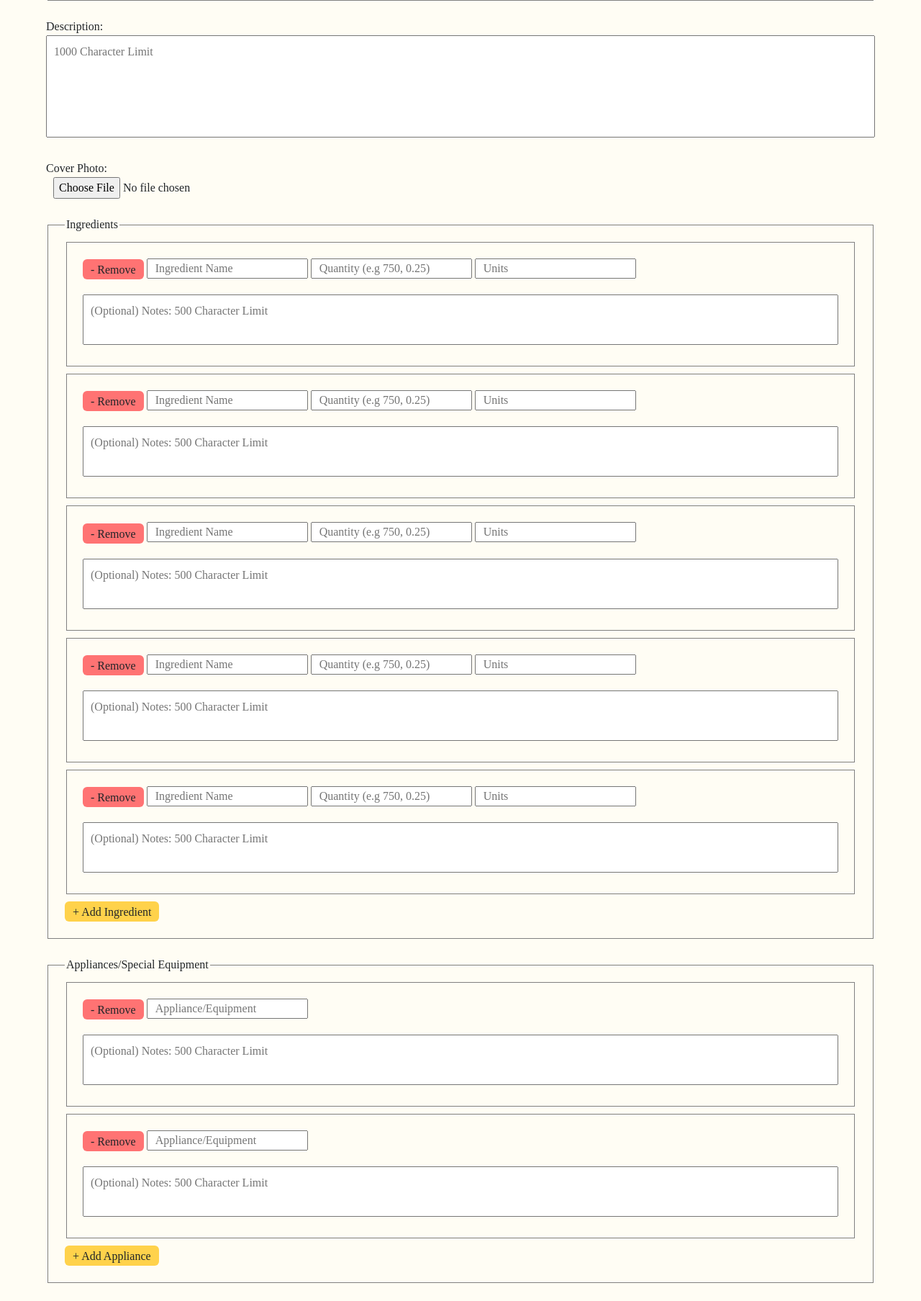
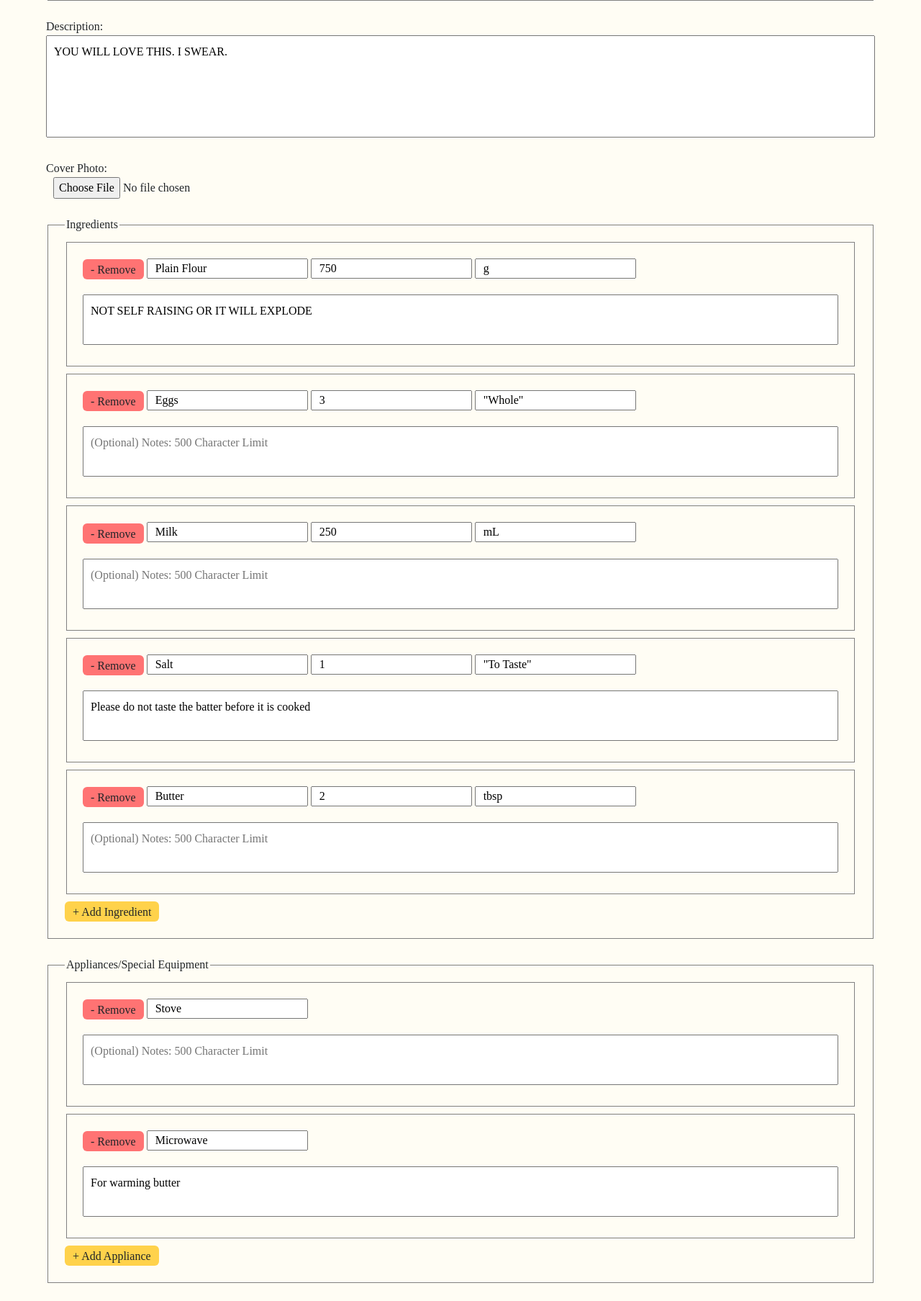
Before and after one commit to Angela74180/AWD_Group_Project, a Flask app: page /create_recipe/1 in a window 1280 px wide. Shown: the part 703-2510 px from the top of the page at 72% size. Run offline with Flask 3, Linux system fonts and the light colour scheme.

Commit message:
Made alterations so that ingredients and tags now can be altered dynamically.

```diff
--- a/app.py
+++ b/app.py
@@ -34,7 +34,7 @@ def create_recipe(recipe_num):
 
         "appliances": [
             {"name": "Stove", "extraData": "", "desc": ""},
-            {"name": "Microwave", "extraData": "850", "desc": ""}
+            {"name": "Microwave", "extraData": "850", "desc": "For warming butter"}
         ],
 
         "steps": [
--- a/static/Create_Recipe/editAppliances.js
+++ b/static/Create_Recipe/editAppliances.js
@@ -2,24 +2,26 @@ let appliance_id_counter = 0;
 
 // document.addEventListener("DOMContentLoaded", addAppliance);
 
-function chosenAppliance(appliance) {
-    let details = appliance.parentElement.childNodes[7];
+function chosenAppliance(appliance, extraData) {
+    console.log(appliance);
+
+    let details = appliance.parentElement.getElementsByTagName("div")[0];
     details.innerHTML = "";
 
     if (appliance.value == "Microwave") {
         details.innerHTML = `
-        Wattage: <input type = "number" style="margin-top: 2%" placeholder = "(e.g 850, 1000, 1200)" min = "400" required> W</input>
+        Wattage: <input type = "number" style="margin-top: 2%" placeholder = "(e.g 850, 1000, 1200)" min = "400" value = "${handleQuotes(extraData)}" required> W</input>
         `;
     }
 
     if (appliance.value == "Other") {
         details.innerHTML = `
-        Appliance/Special Equipment Name: <input type = "text" style="margin-top: 2%" required></input>
+        Appliance/Special Equipment Name: <input type = "text" style="margin-top: 2%" value = "${handleQuotes(extraData)}" required></input>
         `;
     }
 }
 
-function addAppliance() {
+function addAppliance(applianceDict) {
     appliance_id_counter++;
 
     let container = document.getElementById("Appliances");
@@ -29,7 +31,7 @@ function addAppliance() {
     newAppliance.setAttribute("class", "appliance");
     newAppliance.innerHTML = `
         <button type="button" class="btn btn-remove" onclick="removeAppliance(event)">- Remove</button>
-        <input class="equipment_input" list="equipment" placeholder = "Appliance/Equipment" onchange="chosenAppliance(event.target)" required>
+        <input class="equipment_input" list="equipment" placeholder = "Appliance/Equipment" onchange="chosenAppliance(event.target, '')" value = "${handleQuotes(applianceDict["name"])}" required>
         <datalist id="equipment">
             <option value = "Other"></option>
             <option value = "Oven"></option>
@@ -67,10 +69,11 @@ function addAppliance() {
             <option value = "Digital Scales"></option>
         </datalist>
         <div id="applianceDetails"></div>
-        <textarea placeholder="(Optional) Notes: 500 Character Limit" rows = "2" maxlength="500" style="margin-top: 2%"></textarea>
+        <textarea placeholder="(Optional) Notes: 500 Character Limit" rows = "2" maxlength="500" style="margin-top: 2%">${handleQuotes(applianceDict["desc"])}</textarea>
     `;
+    container.appendChild(newAppliance);
 
-    container.appendChild(newAppliance);
+    chosenAppliance(newAppliance);
 }
 
 function removeAppliance(removeButton) {
--- a/static/Create_Recipe/editIngredients.js
+++ b/static/Create_Recipe/editIngredients.js
@@ -2,7 +2,7 @@ let ingredient_id_counter = 0;
 
 // document.addEventListener("DOMContentLoaded", addIngredient);
 
-function addIngredient() {
+function addIngredient(ingredientDict) {
     ingredient_id_counter++;
 
     let container = document.getElementById("Ingredients");
@@ -12,9 +12,9 @@ function addIngredient() {
     newIngredient.setAttribute("class", "ingredient");
     newIngredient.innerHTML = `
         <button type="button" class="btn btn-remove" onclick="removeIngredient(event)">- Remove</button>
-        <input type = "text" placeholder = "Ingredient Name" required>
-        <input type = "number" min = "0" placeholder = "Quantity (e.g 750, 0.25)">
-        <input list="units" placeholder = "Units" required>
+        <input type = "text" placeholder = "Ingredient Name" value = "${handleQuotes(ingredientDict["name"])}" required>
+        <input type = "number" min = "0" placeholder = "Quantity (e.g 750, 0.25)" value = "${ingredientDict["quantity"]}" required>
+        <input list="units" placeholder = "Units" value = "${handleQuotes(ingredientDict["units"])}" required>
         <datalist id="units">
             <option value = '"Whole"'>(For ingredients that aren't to be divided, e.g eggs)</option>
             <option value = "mL">Millilitres</option>
@@ -40,7 +40,7 @@ function addIngredient() {
             <option value = '"To Taste"'>(Quantity will not be included when published)</option>
         </datalist>
         <br>
-        <textarea placeholder="(Optional) Notes: 500 Character Limit" rows = "2" maxlength="500" style="margin-top: 2%"></textarea>
+        <textarea placeholder="(Optional) Notes: 500 Character Limit" rows = "2" maxlength="500" style="margin-top: 2%">${handleQuotes(ingredientDict["desc"])}</textarea>
     `;
 
     container.appendChild(newIngredient);
--- a/static/Create_Recipe/editTime.js
+++ b/static/Create_Recipe/editTime.js
@@ -1,7 +1,5 @@
 function splitTime(timeDict){
     let container = document.getElementById("Time");
-
-    console.log(document.getElementById("timeCheckbox").checked)
 
     if (document.getElementById("timeCheckbox").checked) {
         container.innerHTML = `
--- a/static/Create_Recipe/populateRecipeDetails.js
+++ b/static/Create_Recipe/populateRecipeDetails.js
@@ -16,14 +16,16 @@ function populate(recipe_details_dict) {
     document.getElementById("timeCheckbox").checked = recipe_details_dict["timeSplit"];
     splitTime(recipe_details_dict["timeList"]);
 
+    // DO PHOTO!!
 
+    document.getElementById("Description").value = recipe_details_dict["recipeDescription"];
 
-    for (let i = 0; i < recipe_details_dict["ingredients"].length; i++){
-        addIngredient();
+    for (ingredient of recipe_details_dict["ingredients"]){
+        addIngredient(ingredient);
     }
 
-    for (let i = 0; i < recipe_details_dict["appliances"].length; i++){
-        addAppliance();
+    for (appliance of recipe_details_dict["appliances"]){
+        addAppliance(appliance);
     }
 
     for (let i = 0; i < recipe_details_dict["steps"].length; i++){
--- a/static/custom.css
+++ b/static/custom.css
@@ -107,6 +107,7 @@ select {
   justify-content: space-between;
   align-items: center;
   background-color: #ffbb94;
+  background-color: rgb(255, 204, 75);
   padding: 10px 20px;
   color: white;
   position: sticky;
--- a/templates/create_recipe.html
+++ b/templates/create_recipe.html
@@ -56,7 +56,7 @@
                 <fieldset class="outer_fieldset">
                     <legend>Tags</legend>
                     <div id="Tags"></div>
-                    <button type="button" class="btn btn-add" onclick="addTag('')">+ Add Tag</button>
+                    <button type="button" class="btn btn-add" onclick='addTag("")'>+ Add Tag</button>
                 </fieldset>
                 <br>
 
@@ -84,14 +84,14 @@
                 <fieldset class="outer_fieldset">
                     <legend>Ingredients</legend>
                     <div id="Ingredients"></div>
-                    <button type="button" class="btn btn-add" onclick="addIngredient()">+ Add Ingredient</button>
+                    <button type="button" class="btn btn-add" onclick='addIngredient({"name": "", "quantity": "", "units": "", "desc": ""})''>+ Add Ingredient</button>
                 </fieldset>
                 <br>
 
                 <fieldset class="outer_fieldset">
                     <legend>Appliances/Special Equipment</legend>
                     <div id="Appliances"></div>
-                    <button type="button" class="btn btn-add" onclick="addAppliance()">+ Add Appliance</button>
+                    <button type="button" class="btn btn-add" onclick='addAppliance({"name": "", "extraData": "", "desc": ""})''>+ Add Appliance</button>
                 </fieldset>
                 <br>
 
```
Also changed, not shown: base_for_all_html_files.html (+13 -1 lines).
